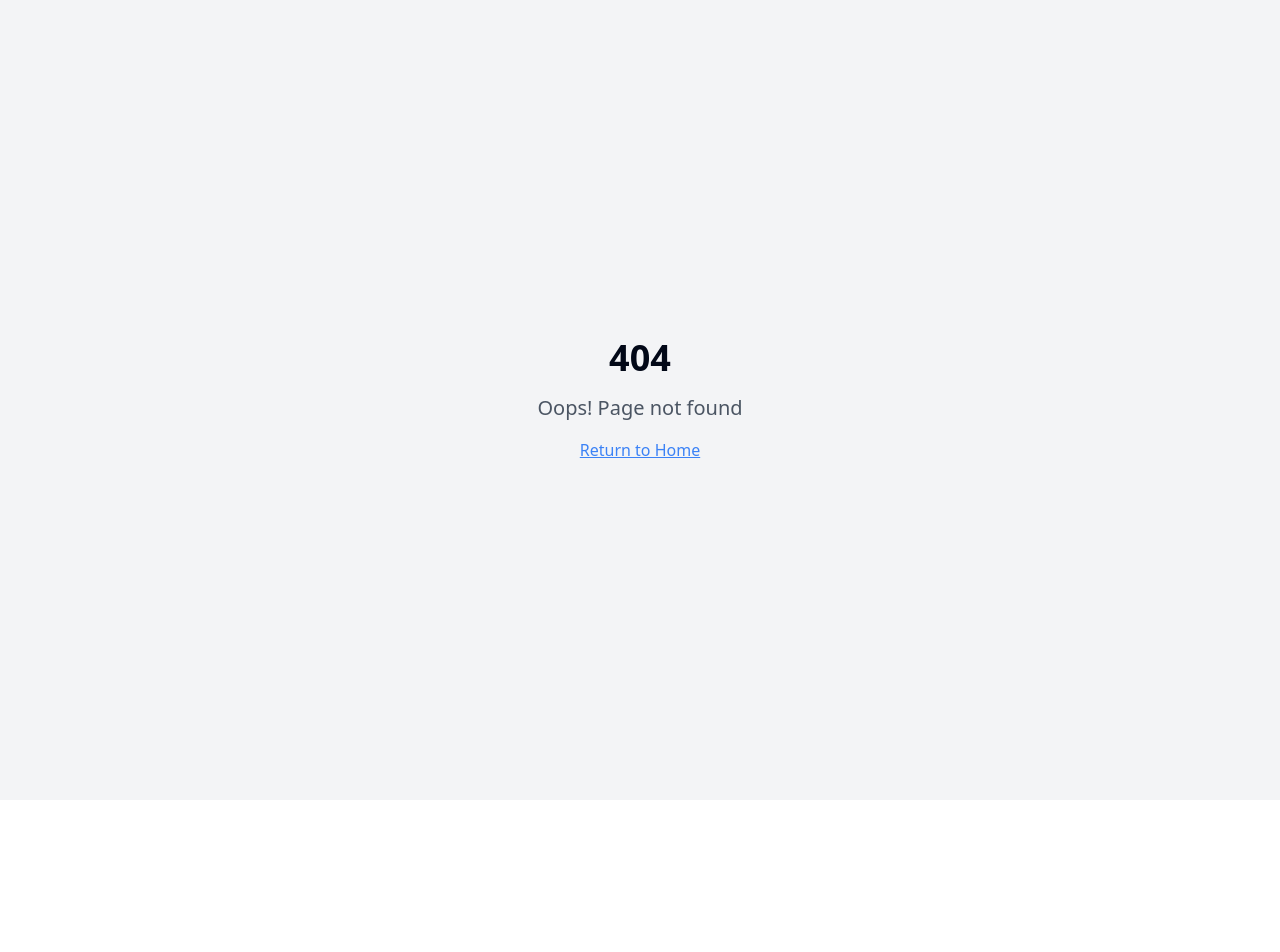
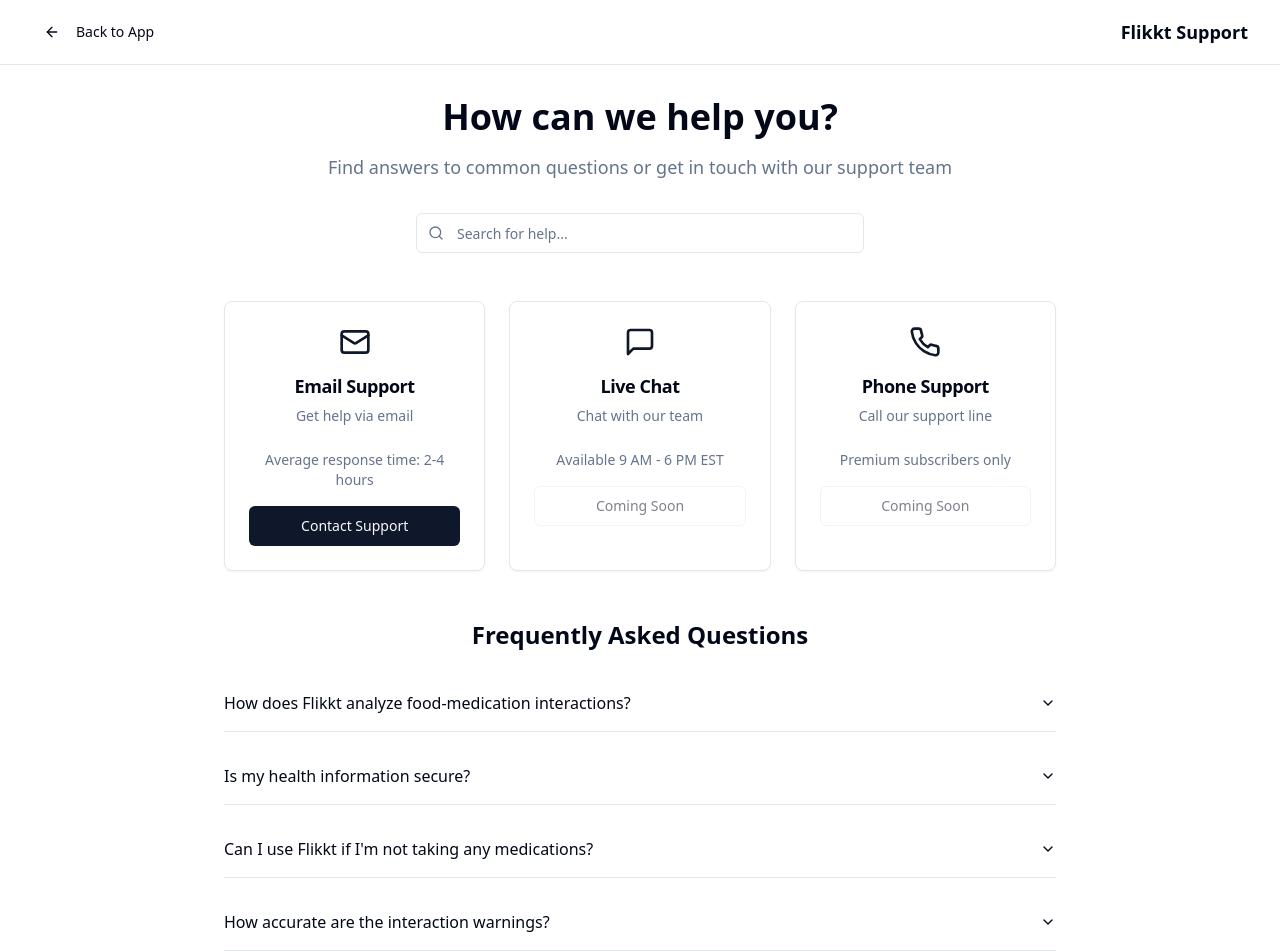
Before and after one commit to ZakirShahzad/allergy-med-scan-guide, a React (Vite) app: page /support in a window 1280 px wide. Before the commit this address had no page. Shown: the top 952 px of the page. Before the commit the page ends 800 px from the top, so only its background shows below. Built offline with nearby package versions, Linux system fonts and the light colour scheme.

Commit message:
Add Support Page
Create a new support page at the `/support` route, mirroring the structure and content of the privacy policy page.

```diff
--- a/src/App.tsx
+++ b/src/App.tsx
@@ -12,6 +12,7 @@ import AnalysisResults from "./pages/AnalysisResults";
 import PaymentSuccess from "./pages/PaymentSuccess";
 import PaymentCancel from "./pages/PaymentCancel";
 import Privacy from "./pages/Privacy";
+import Support from "./pages/Support";
 import NotFound from "./pages/NotFound";
 
 const queryClient = new QueryClient();
@@ -32,6 +33,7 @@ const App = () => (
             <Route path="/payment-success" element={<PaymentSuccess />} />
             <Route path="/payment-cancel" element={<PaymentCancel />} />
             <Route path="/privacy" element={<Privacy />} />
+            <Route path="/support" element={<Support />} />
             {/* ADD ALL CUSTOM ROUTES ABOVE THE CATCH-ALL "*" ROUTE */}
             <Route path="*" element={<NotFound />} />
           </Routes>
--- /dev/null
+++ b/src/pages/Support.tsx
@@ -0,0 +1,182 @@
+import { ArrowLeft, Mail, MessageSquare, Phone, Search } from "lucide-react";
+import { Link } from "react-router-dom";
+import { Button } from "@/components/ui/button";
+import { Input } from "@/components/ui/input";
+import { Card, CardContent, CardDescription, CardHeader, CardTitle } from "@/components/ui/card";
+import { Accordion, AccordionContent, AccordionItem, AccordionTrigger } from "@/components/ui/accordion";
+
+const Support = () => {
+  return (
+    <div className="min-h-screen bg-background">
+      {/* Header */}
+      <header className="border-b bg-background/95 backdrop-blur supports-[backdrop-filter]:bg-background/60">
+        <div className="container flex h-16 items-center">
+          <Link to="/" className="flex items-center space-x-2">
+            <Button variant="ghost" size="sm">
+              <ArrowLeft className="w-4 h-4 mr-2" />
+              Back to App
+            </Button>
+          </Link>
+          <div className="ml-auto">
+            <span className="text-lg font-semibold">Flikkt Support</span>
+          </div>
+        </div>
+      </header>
+
+      <div className="container py-8 max-w-4xl">
+        {/* Hero Section */}
+        <div className="text-center mb-12">
+          <h1 className="text-4xl font-bold mb-4">How can we help you?</h1>
+          <p className="text-lg text-muted-foreground mb-8">
+            Find answers to common questions or get in touch with our support team
+          </p>
+
+          {/* Search Bar */}
+          <div className="relative max-w-md mx-auto">
+            <Search className="absolute left-3 top-1/2 transform -translate-y-1/2 text-muted-foreground w-4 h-4" />
+            <Input
+              placeholder="Search for help..."
+              className="pl-10"
+            />
+          </div>
+        </div>
+
+        {/* Quick Contact Cards */}
+        <div className="grid md:grid-cols-3 gap-6 mb-12">
+          <Card>
+            <CardHeader className="text-center">
+              <Mail className="w-8 h-8 mx-auto mb-2 text-primary" />
+              <CardTitle className="text-lg">Email Support</CardTitle>
+              <CardDescription>Get help via email</CardDescription>
+            </CardHeader>
+            <CardContent className="text-center">
+              <p className="text-sm text-muted-foreground mb-4">
+                Average response time: 2-4 hours
+              </p>
+              <Button asChild className="w-full">
+                <a href="mailto:support@flikkt.com">
+                  Contact Support
+                </a>
+              </Button>
+            </CardContent>
+          </Card>
+
+          <Card>
+            <CardHeader className="text-center">
+              <MessageSquare className="w-8 h-8 mx-auto mb-2 text-primary" />
+              <CardTitle className="text-lg">Live Chat</CardTitle>
+              <CardDescription>Chat with our team</CardDescription>
+            </CardHeader>
+            <CardContent className="text-center">
+              <p className="text-sm text-muted-foreground mb-4">
+                Available 9 AM - 6 PM EST
+              </p>
+              <Button variant="outline" className="w-full" disabled>
+                Coming Soon
+              </Button>
+            </CardContent>
+          </Card>
+
+          <Card>
+            <CardHeader className="text-center">
+              <Phone className="w-8 h-8 mx-auto mb-2 text-primary" />
+              <CardTitle className="text-lg">Phone Support</CardTitle>
+              <CardDescription>Call our support line</CardDescription>
+            </CardHeader>
+            <CardContent className="text-center">
+              <p className="text-sm text-muted-foreground mb-4">
+                Premium subscribers only
+              </p>
+              <Button variant="outline" className="w-full" disabled>
+                Coming Soon
+              </Button>
+            </CardContent>
+          </Card>
+        </div>
+
+        {/* FAQ Section */}
+        <div className="mb-12">
+          <h2 className="text-2xl font-bold mb-6 text-center">Frequently Asked Questions</h2>
+
+          <Accordion type="single" collapsible className="space-y-4">
+            <AccordionItem value="item-1">
+              <AccordionTrigger>How does Flikkt analyze food-medication interactions?</AccordionTrigger>
+              <AccordionContent>
+                Flikkt uses advanced AI to analyze your medications against food ingredients and provides personalized compatibility scores. Our system considers known drug-food interactions, absorption effects, and timing recommendations based on current medical research.
+              </AccordionContent>
+            </AccordionItem>
+
+            <AccordionItem value="item-2">
+              <AccordionTrigger>Is my health information secure?</AccordionTrigger>
+              <AccordionContent>
+                Yes, we take your privacy seriously. All health data is encrypted in transit and at rest. We never sell your personal information to third parties, and we comply with industry-standard security practices. See our Privacy Policy for full details.
+              </AccordionContent>
+            </AccordionItem>
+
+            <AccordionItem value="item-3">
+              <AccordionTrigger>Can I use Flikkt if I'm not taking any medications?</AccordionTrigger>
+              <AccordionContent>
+                Absolutely! Flikkt can still provide valuable nutritional information and help you make informed food choices. You can use the food scanner to learn about ingredients, allergens, and nutritional content.
+              </AccordionContent>
+            </AccordionItem>
+
+            <AccordionItem value="item-4">
+              <AccordionTrigger>How accurate are the interaction warnings?</AccordionTrigger>
+              <AccordionContent>
+                Our AI is trained on extensive medical databases and research, but Flikkt should not replace professional medical advice. Always consult with your healthcare provider for serious concerns or before making significant changes to your diet or medication routine.
+              </AccordionContent>
+            </AccordionItem>
+
+            <AccordionItem value="item-5">
+              <AccordionTrigger>What should I do if I can't scan a food item?</AccordionTrigger>
+              <AccordionContent>
+                If scanning doesn't work, try cleaning your camera lens, ensuring good lighting, or entering the food information manually. You can also take a photo of the ingredients list and upload it for analysis.
+              </AccordionContent>
+            </AccordionItem>
+
+            <AccordionItem value="item-6">
+              <AccordionTrigger>How do I update my medication list?</AccordionTrigger>
+              <AccordionContent>
+                Go to the Medications tab in the app, then tap the "+" button to add new medications or tap on existing ones to edit or remove them. Make sure to include dosage and frequency for the most accurate recommendations.
+              </AccordionContent>
+            </AccordionItem>
+
+            <AccordionItem value="item-7">
+              <AccordionTrigger>Can I export my data?</AccordionTrigger>
+              <AccordionContent>
+                Yes, you can request a copy of your data by emailing support@flikkt.com. We'll provide your medication list, scan history, and profile information in a portable format within 30 days.
+              </AccordionContent>
+            </AccordionItem>
+
+            <AccordionItem value="item-8">
+              <AccordionTrigger>How do I cancel my subscription?</AccordionTrigger>
+              <AccordionContent>
+                You can manage your subscription through the Billing section in the app settings, or contact support@flikkt.com for assistance. Cancellations take effect at the end of your current billing period.
+              </AccordionContent>
+            </AccordionItem>
+          </Accordion>
+        </div>
+
+        {/* Contact Section */}
+        <div className="bg-muted/50 rounded-lg p-8 text-center">
+          <h3 className="text-xl font-semibold mb-4">Still need help?</h3>
+          <p className="text-muted-foreground mb-6">
+            Can't find what you're looking for? Our support team is here to help.
+          </p>
+          <div className="space-y-2">
+            <Button asChild size="lg">
+              <a href="mailto:support@flikkt.com">
+                Email Support Team
+              </a>
+            </Button>
+            <p className="text-sm text-muted-foreground">
+              support@flikkt.com • Response within 2-4 hours
+            </p>
+          </div>
+        </div>
+      </div>
+    </div>
+  );
+};
+
+export default Support;
```
